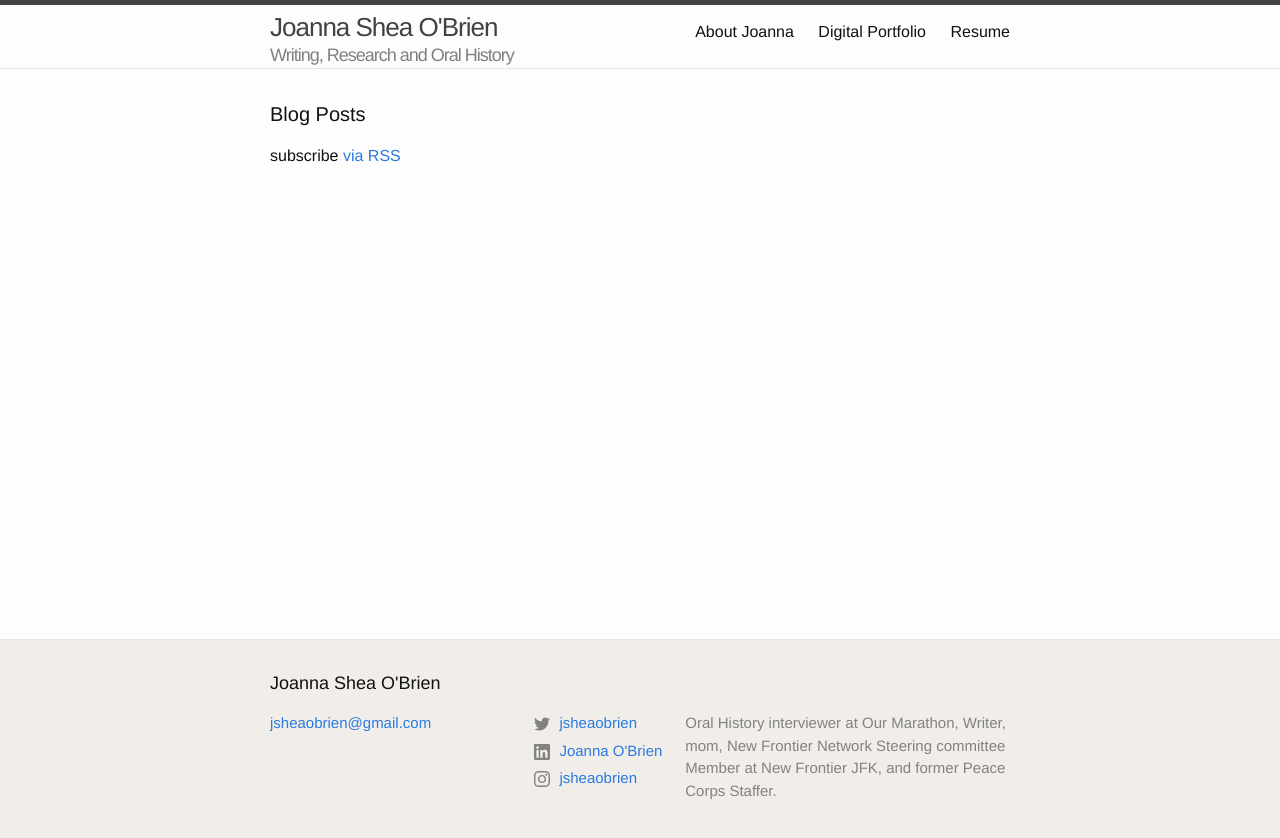
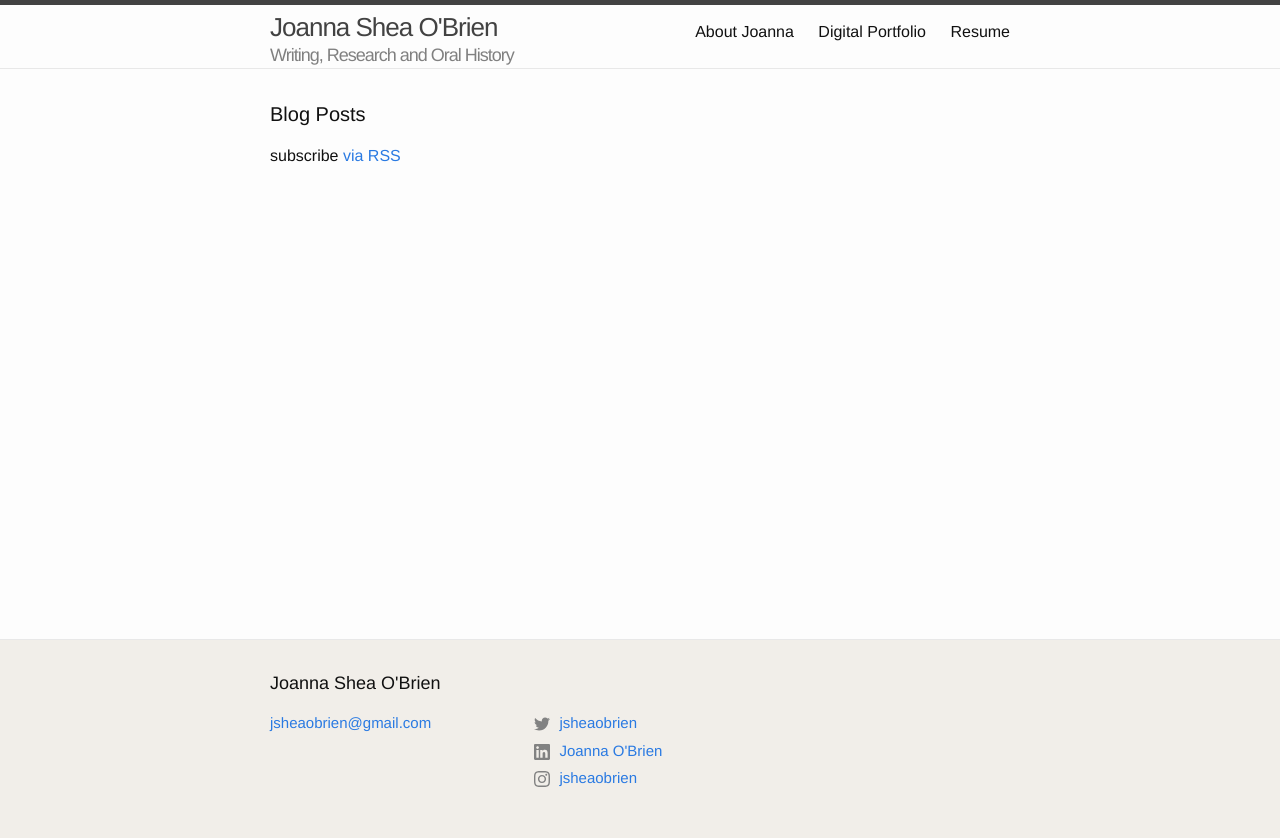
Before and after one commit to joannas7/joannas7.github.io, a Jekyll site: the page built from index.md, in a window 1280 px wide. Shown: the top 838 px of the page. Built offline with Jekyll 4.4.1, drawn with Linux system fonts in a browser that asks for light colours; part of the change alters nothing that is shown.

```diff
--- a/_config.yml
+++ b/_config.yml
@@ -16,9 +16,9 @@
 title: Joanna Shea O'Brien
 subtitle: Writing, Research and Oral History
 email: jsheaobrien@gmail.com
-description: > # this means to ignore newlines until "baseurl:"
-  Oral History interviewer at Our Marathon, Writer, mom, New Frontier Network
-  Steering committee Member at New Frontier JFK, and former Peace Corps Staffer.
+#description: > # this means to ignore newlines until "baseurl:"
+#  Oral History interviewer at Our Marathon, Writer, mom, New Frontier Network
+#  Steering committee Member at New Frontier JFK, and former Peace Corps Staffer.
 baseurl: "" # the subpath of your site, e.g. /blog
 url: "" # the base hostname & protocol for your site, e.g. http://example.com
 twitter_username: jsheaobrien
```
